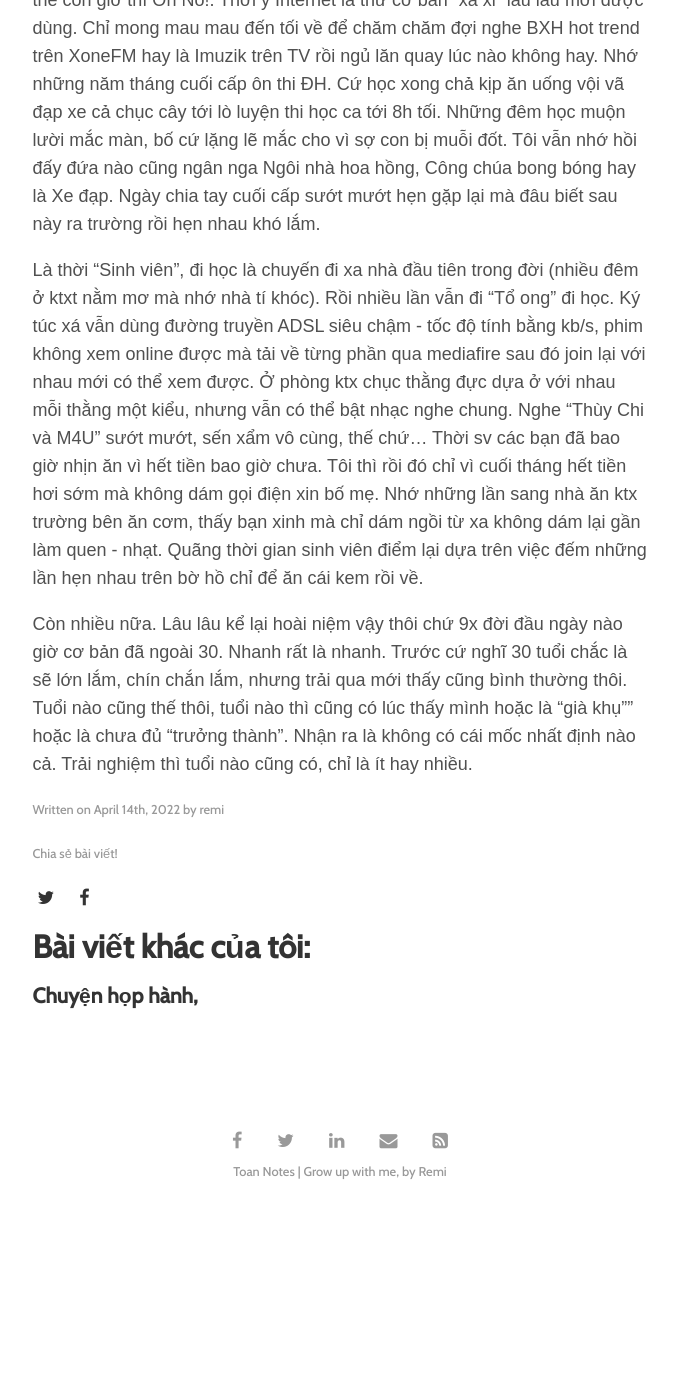
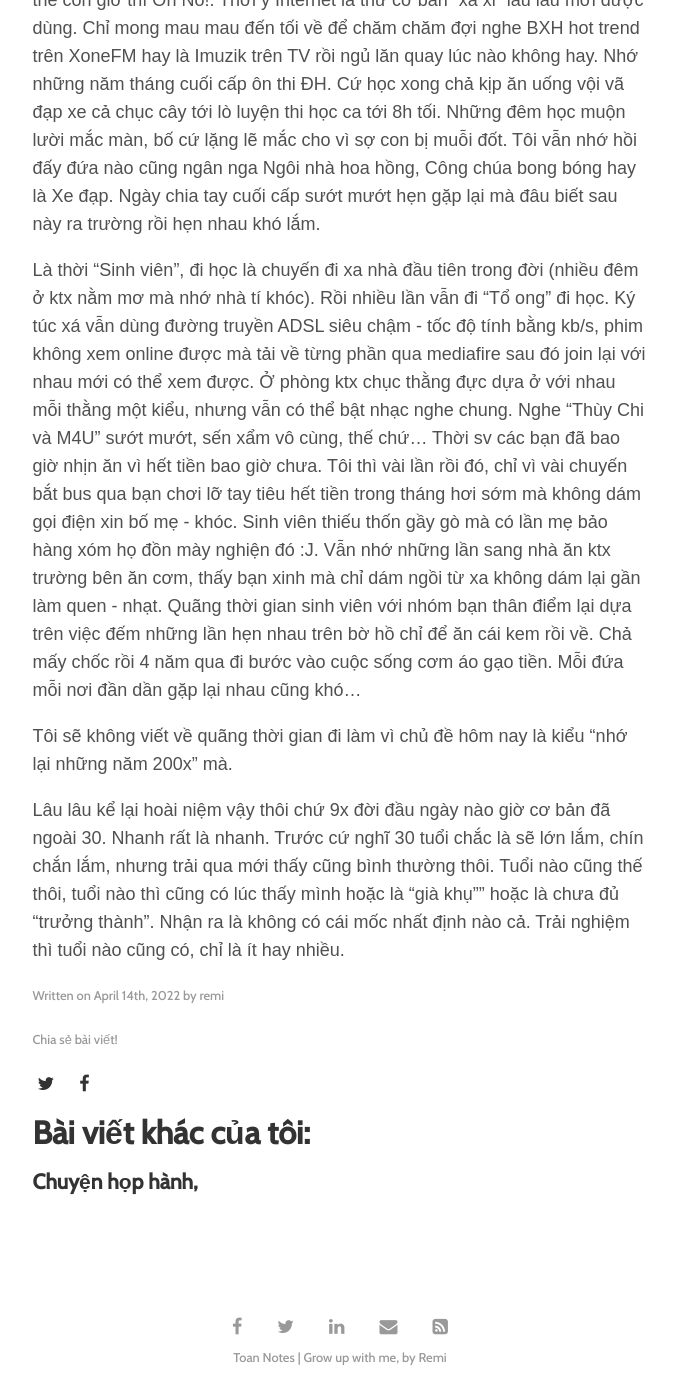
Before and after one commit to toannai/blog, a Jekyll site: the page built from _posts/2022-04-14-9x-doi-dau.md, in a window 1280 px wide and 1400 px high, scrolled down 1336 px. Shown: the whole window, without its empty margins (300-977 px from the left). Built offline with Jekyll 4.4.1, drawn with Linux system fonts in a browser that asks for light colours; some web fonts are replaced; before the commit the page ends 2554 px from its top, so only the background shows below that.

Commit message:
end stories

```diff
--- a/_posts/2022-04-14-9x-doi-dau.md
+++ b/_posts/2022-04-14-9x-doi-dau.md
@@ -15,7 +15,8 @@ Tôi thuộc thế hệ 9x đời đầu. Thời của chúng tôi, có lẽ ở
 Là thời "Phổ thông" gắn với chiếc xe mini/cào cào đạp dẹo hông đi chơi, đi tới trường. Tôi vẫn nhớ lên cấp 3 là lần đầu tôi biết hoa sữa mùi nó thế nào (Vì trước cửa lớp tôi hồi ấy có một cây hoa sữa). Hồi đấy vẫn thấy nó thơm thế còn giờ thì Oh No!. Thới ý Internet là thứ cơ bản "xa xỉ" lâu lâu mới được dùng. Chỉ mong mau mau đến tối về để chăm chăm đợi nghe BXH hot trend trên XoneFM hay là Imuzik trên TV rồi ngủ lăn quay lúc nào không hay. Nhớ những năm tháng cuối cấp ôn thi ĐH. Cứ học xong chả kịp ăn uống vội vã đạp xe cả chục cây tới lò luyện thi học ca tới 8h tối. Những đêm học muộn lười mắc màn, bố cứ lặng lẽ mắc cho vì sợ con bị muỗi đốt. Tôi vẫn nhớ hồi đấy đứa nào cũng ngân nga Ngôi nhà hoa hồng, Công chúa bong bóng hay là Xe đạp. Ngày chia tay cuối cấp sướt mướt hẹn gặp lại mà đâu biết sau này ra trường rồi hẹn nhau khó lắm.
 
 
-Là thời "Sinh viên", đi học là chuyến đi xa nhà đầu tiên trong đời (nhiều đêm ở ktxt nằm mơ mà nhớ nhà tí khóc). Rồi nhiều lần vẫn đi "Tổ ong" đi học. Ký túc xá vẫn dùng đường truyền ADSL siêu chậm - tốc độ tính bằng kb/s, phim không xem online được mà tải về từng phần qua mediafire sau đó join lại với nhau mới có thể xem được. Ở phòng ktx chục thằng đực dựa ở với nhau mỗi thằng một kiểu, nhưng vẫn có thể bật nhạc nghe chung. Nghe "Thùy Chi và M4U" sướt mướt, sến xẩm vô cùng, thế chứ... Thời sv các bạn đã bao giờ nhịn ăn vì hết tiền bao giờ chưa. Tôi thì rồi đó chỉ vì cuối tháng hết tiền hơi sớm mà không dám gọi điện xin bố mẹ. Nhớ những lần sang nhà ăn ktx trường bên ăn cơm, thấy bạn xinh mà chỉ dám ngồi từ xa không dám lại gần làm quen - nhạt. Quãng thời gian sinh viên điểm lại dựa trên việc đếm những lần hẹn nhau trên bờ hồ chỉ để ăn cái kem rồi về.
+Là thời "Sinh viên", đi học là chuyến đi xa nhà đầu tiên trong đời (nhiều đêm ở ktx nằm mơ mà nhớ nhà tí khóc). Rồi nhiều lần vẫn đi "Tổ ong" đi học. Ký túc xá vẫn dùng đường truyền ADSL siêu chậm - tốc độ tính bằng kb/s, phim không xem online được mà tải về từng phần qua mediafire sau đó join lại với nhau mới có thể xem được. Ở phòng ktx chục thằng đực dựa ở với nhau mỗi thằng một kiểu, nhưng vẫn có thể bật nhạc nghe chung. Nghe "Thùy Chi và M4U" sướt mướt, sến xẩm vô cùng, thế chứ... Thời sv các bạn đã bao giờ nhịn ăn vì hết tiền bao giờ chưa. Tôi thì vài lần rồi đó, chỉ vì vài chuyến bắt bus qua bạn chơi lỡ tay tiêu hết tiền trong tháng hơi sớm mà không dám gọi điện xin bố mẹ - khóc. Sinh viên thiếu thốn gầy gò mà có lần mẹ bảo hàng xóm họ đồn mày nghiện đó :J. Vẫn nhớ những lần sang nhà ăn ktx trường bên ăn cơm, thấy bạn xinh mà chỉ dám ngồi từ xa không dám lại gần làm quen - nhạt. Quãng thời gian sinh viên với nhóm bạn thân điểm lại dựa trên việc đếm những lần hẹn nhau trên bờ hồ chỉ để ăn cái kem rồi về. Chả mấy chốc rồi 4 năm qua đi bước vào cuộc sống cơm áo gạo tiền. Mỗi đứa mỗi nơi đần dần gặp lại nhau cũng khó...
 
+Tôi sẽ không viết về quãng thời gian đi làm vì chủ đề hôm nay là kiểu "nhớ lại những năm 200x" mà.
 
-Còn nhiều nữa. Lâu lâu kể lại hoài niệm vậy thôi chứ 9x đời đầu ngày nào giờ cơ bản đã ngoài 30. Nhanh rất là nhanh. Trước cứ nghĩ 30 tuổi chắc là sẽ lớn lắm, chín chắn lắm, nhưng trải qua mới thấy cũng bình thường thôi. Tuổi nào cũng thế thôi, tuổi nào thì cũng có lúc thấy mình hoặc là "già khụ"" hoặc là chưa đủ "trưởng thành". Nhận ra là không có cái mốc nhất định nào cả. Trải nghiệm thì tuổi nào cũng có, chỉ là ít hay nhiều.
+Lâu lâu kể lại hoài niệm vậy thôi chứ 9x đời đầu ngày nào giờ cơ bản đã ngoài 30. Nhanh rất là nhanh. Trước cứ nghĩ 30 tuổi chắc là sẽ lớn lắm, chín chắn lắm, nhưng trải qua mới thấy cũng bình thường thôi. Tuổi nào cũng thế thôi, tuổi nào thì cũng có lúc thấy mình hoặc là "già khụ"" hoặc là chưa đủ "trưởng thành". Nhận ra là không có cái mốc nhất định nào cả. Trải nghiệm thì tuổi nào cũng có, chỉ là ít hay nhiều.
```
